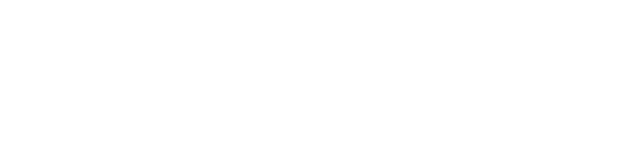
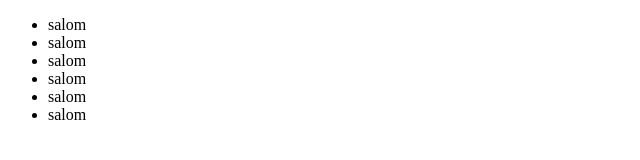
Before and after one commit to F2RUZ/onlineWeb, a plain HTML site: page index.html in a window 1280 px wide. Shown: the whole page, without its empty margins (0-640 px from the left). Drawn offline with Linux system fonts and the light colour scheme.

Commit message:
Update index.html

```diff
--- a/index.html
+++ b/index.html
@@ -6,5 +6,16 @@
     <title>Document</title>
     <link rel="stylesheet" href="style.css" />
   </head>
-  <body></body>
+  <body>
+    <nav>
+      <ul>
+        <li>salom</li>
+        <li>salom</li>
+        <li>salom</li>
+        <li>salom</li>
+        <li>salom</li>
+        <li>salom</li>
+      </ul>
+    </nav>
+  </body>
 </html>
```
